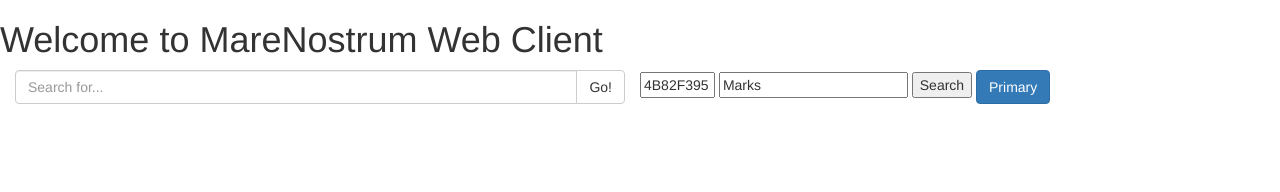
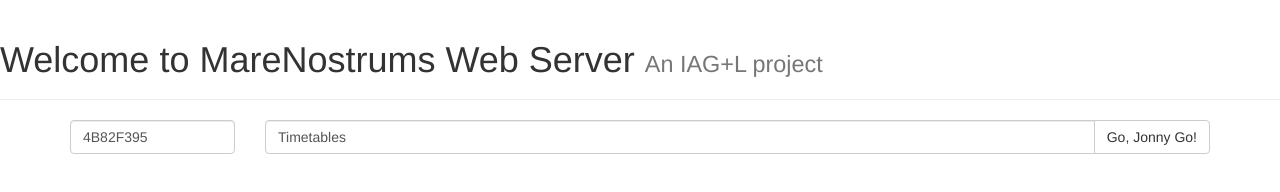
Before and after one commit to albert752/PBE, a plain HTML site: page Critical Design Review/SERVIDOR/index.html in a window 1280 px wide. Drawn offline with nearby package versions, Linux system fonts and the light colour scheme.

Commit message:
Its pretty

```diff
--- a/Critical Design Review/SERVIDOR/index.html
+++ b/Critical Design Review/SERVIDOR/index.html
@@ -3,21 +3,10 @@
 		<!-- Latest compiled and minified CSS -->
 <link rel="stylesheet" href="https://maxcdn.bootstrapcdn.com/bootstrap/3.3.7/css/bootstrap.min.css" integrity="sha384-BVYiiSIFeK1dGmJRAkycuHAHRg32OmUcww7on3RYdg4Va+PmSTsz/K68vbdEjh4u" crossorigin="anonymous">
 		<title>UPC Manager</title>
-		<style>
-		    th, td, p, input {
-		        font:14px ;
-		    }
-		    table, th, td
-		    {
-		        border: solid 2px #DDD;
-		        border-collapse: collapse;
-		        padding: 2px 3px;
-		        text-align: center;
-		    }
-		    th {
-		        font-weight:bold;
-		    }
-    	</style>
+		<style type="text/css">
+			#results_hidden{ display:none; }
+			#results{padding: 15px;}
+		</style>
 		<script type="text/javascript">
 			 function on_button() {
 					var xhttp = new XMLHttpRequest();
@@ -84,27 +73,44 @@
 
 				var divContainer = document.getElementById("showData");
 				divContainer.innerHTML = "";
+				table.setAttribute("class", "table");
 				divContainer.appendChild(table);
+				document.getElementById("results_hidden").setAttribute("id", "results");
 			}
 		</script>
 	</head>
 
    <body>
-		<h1>Welcome to MareNostrum Web Client</h1>
-		<input type="text" size="6" name="uid" value="4B82F395">
-		<input type="text" name="entry" value="Marks">
-		<button type="submit" onclick="on_button()">Search</button>
-		<button type="button" class="btn btn-primary" onclick="on_button()">Primary</button>
-		<div class="col-lg-6">
-			<div class="input-group">
-			  <input type="text" class="form-control" placeholder="Search for...">
+
+	<div class="page">
+		<div class="page-header">
+			<h1>Welcome to MareNostrums Web Server <small>An IAG+L project</small></h1>
+		</div>
+		<div class="container">
+		  <div class="row">
+			<div class="col-sm-2">
+				<input type="text" class="form-control" placeholder="Enter your UID..." name="uid" value="4B82F395" size="6">
+			</div>
+			<div class="col-sm-10">
+			  <div class="input-group">
+			  <input type="text" class="form-control" name="entry" placeholder="Enter your query..." value="Timetables">
 			  <span class="input-group-btn">
-				<button class="btn btn-default" type="button">Go!</button>
+				<button class="btn btn-default" type="button" onclick="on_button()">Go, Jonny Go!</button>
 			  </span>
 			</div><!-- /input-group -->
-		  </div><!-- /.col-lg-6 -->
-		</div><!-- /.row -->
-		<p id="greeter"></p>
-    	<p id="showData"></p>
+			</div>
+		  </div>
+		<div class="row" id="results_hidden">
+			<div class="panel panel-default">
+		  	<!-- Default panel contents -->
+		  	<div class="panel-heading" id="greeter" ></div>
+		  	<!-- Table -->
+		  	<div id="showData">
+		  	</div>
+		</div>
+		</div>
+		</div>
+	</div>
+
    </body>
 </html>
```
